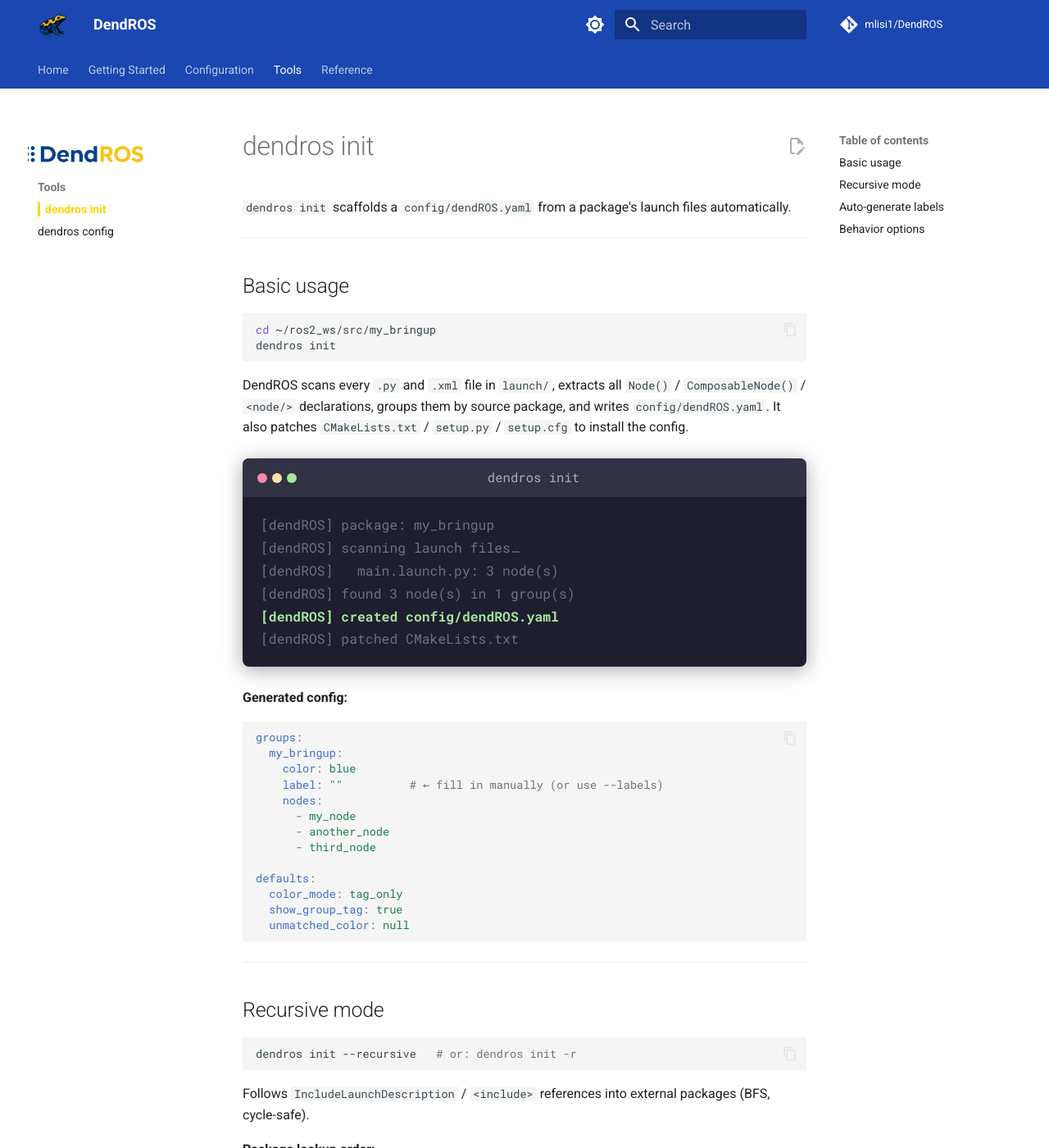
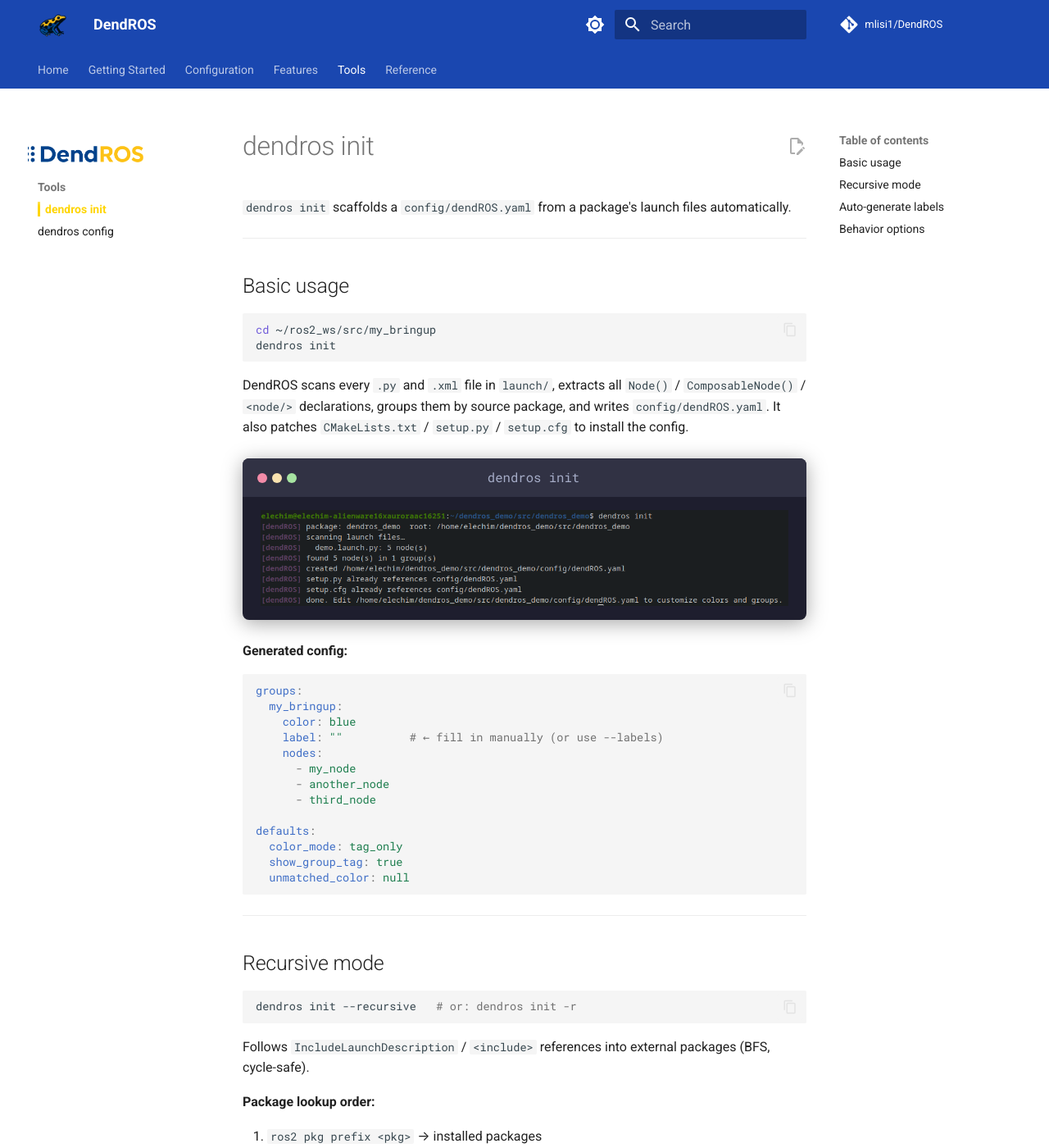
Before and after one commit to mlisi1/DendROS, an MkDocs documentation site: the page built from docs/dendros-init.md, in a window 1280 px wide and 1400 px high. Shown: the whole window at 82% size. Built offline with MkDocs 1.6.1 and Material for MkDocs 9.7.7, drawn with Linux system fonts in a browser that asks for light colours; comment, search, counter and statistics services are not loaded; some of the changed text lies outside the part shown.

Commit message:
updated docs with the newly added features

```diff
--- a/docs/assets/css/extra.css
+++ b/docs/assets/css/extra.css
@@ -40,6 +40,16 @@
   text-align: center;
   margin-right: 36px; /* optical centering relative to dots */
 }
+
+.term-body-image {
+  padding: 0.0rem 1.1rem;
+  color: #cdd6f4;
+  font-family: var(--md-code-font-family);
+  line-height: 0.0;
+  white-space: pre;
+  overflow-x: auto;
+}
+
 
 .term-body {
   padding: 1rem 1.1rem;
--- a/docs/dendros-init.md
+++ b/docs/dendros-init.md
@@ -22,12 +22,11 @@ DendROS scans every `.py` and `.xml` file in `launch/`, extracts all `Node()` /
     </div>
     <div class="term-title">dendros init</div>
   </div>
-  <div class="term-body"><span class="t-dim">[dendROS] package: my_bringup</span>
-<span class="t-dim">[dendROS] scanning launch files…</span>
-<span class="t-dim">[dendROS]   main.launch.py: 3 node(s)</span>
-<span class="t-dim">[dendROS] found 3 node(s) in 1 group(s)</span>
-<span class="t-green">[dendROS] created config/dendROS.yaml</span>
-<span class="t-dim">[dendROS] patched CMakeLists.txt</span></div>
+  <div class="term-body-image">
+  <p align="center">
+<img src="../assets/images/screenshots/dendros_init.png" width="900" alt="dendros init"/>
+</p>
+</div>
 </div>
 
 **Generated config:**
--- a/mkdocs.yml
+++ b/mkdocs.yml
@@ -72,6 +72,9 @@ nav:
     - Config File: configuration.md
     - Colors: colors.md
     - Config Merging: config-merging.md
+  - Features:
+    - Crash Alert: crash-alert.md
+    - Traceback Highlighting: traceback-highlighting.md
   - Tools:
     - dendros init: dendros-init.md
     - dendros config: global-config.md
```
Also changed, not shown: docs/crash-alert.md (added, +82 -0 lines), docs/global-config.md (+18 -0 lines), docs/index.md (+25 -1 lines), docs/reference.md (+18 -0 lines), docs/traceback-highlighting.md (added, +100 -0 lines).
